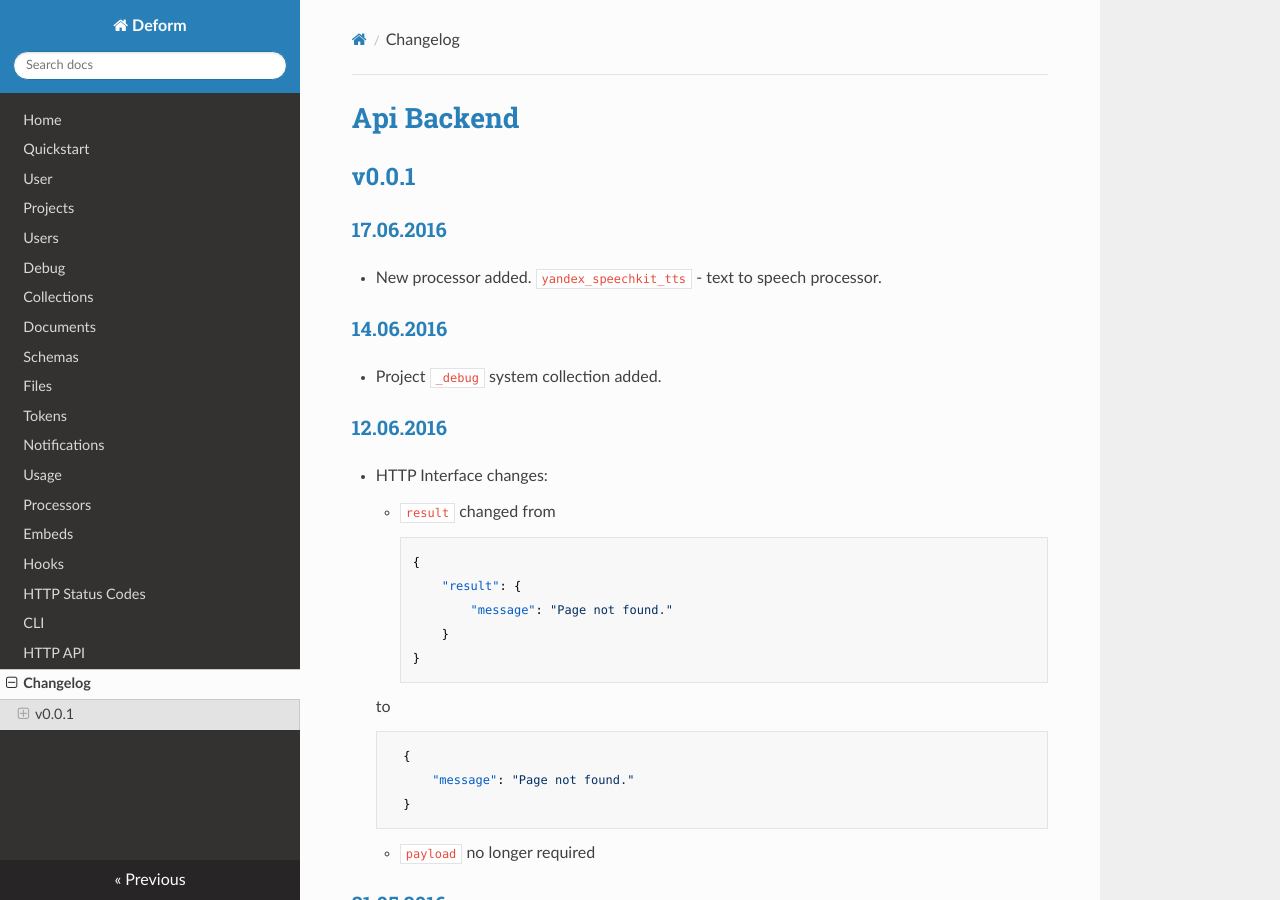
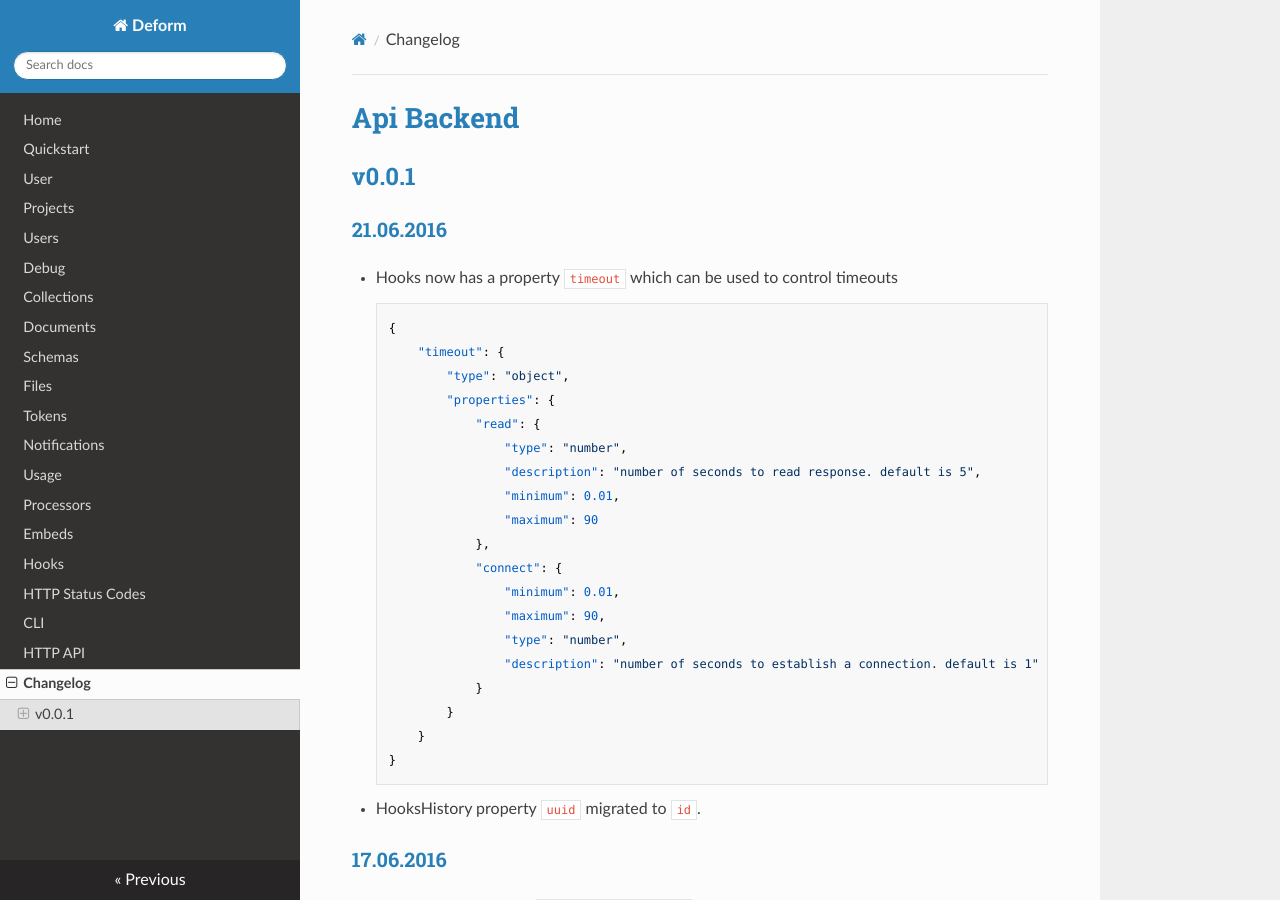
Before and after one commit to deformio/docs, an MkDocs documentation site: the page built from docs/changelog.md, in a window 1280 px wide and 900 px high. Built offline with MkDocs 1.6.1, drawn with Linux system fonts in a browser that asks for light colours; nearby versions of some CDN libraries; old or Windows-style settings are respelled for this version of MkDocs.

Commit message:
hooks section updated.

```diff
--- a/docs/changelog.md
+++ b/docs/changelog.md
@@ -1,6 +1,33 @@
 # Api Backend
 
 ## v0.0.1
+
+### 21.06.2016
+
+  * Hooks now has a property `timeout` which can be used to control timeouts
+
+        {
+            "timeout": {
+                "type": "object",
+                "properties": {
+                    "read": {
+                        "type": "number",
+                        "description": "number of seconds to read response. default is 5",
+                        "minimum": 0.01,
+                        "maximum": 90
+                    },
+                    "connect": {
+                        "minimum": 0.01,
+                        "maximum": 90,
+                        "type": "number",
+                        "description": "number of seconds to establish a connection. default is 1"
+                    }
+                }
+            }
+        }
+
+  * HooksHistory property `uuid` migrated to `id`.
+
 
 ### 17.06.2016
 
```
Also changed, not shown: docs/hooks.md (+11 -0 lines).
